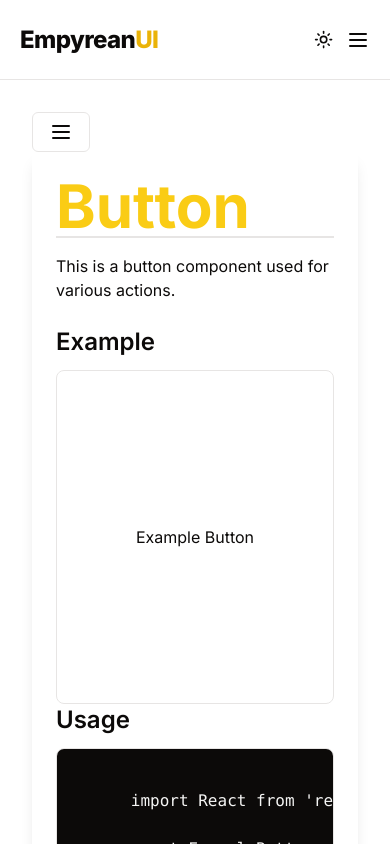
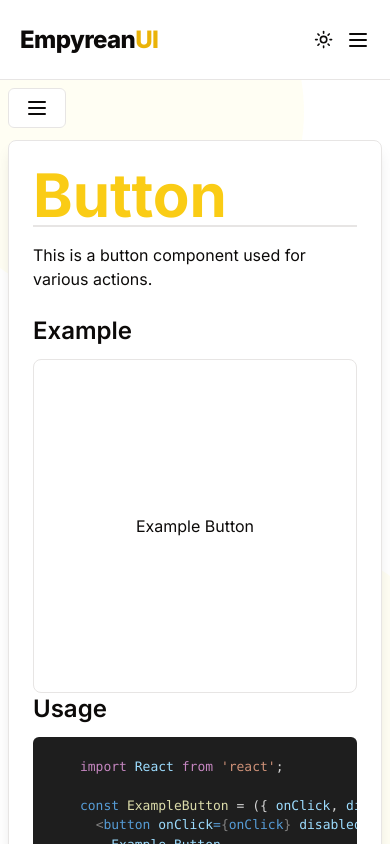
Before and after one commit to balajiudayagiri/empyreanui-core, a Next.js app: page /core in a window 390 px wide. Built offline with nearby package versions, Linux system fonts and the light colour scheme.

Commit message:
updated mobile responsive ness

```diff
--- a/package.json
+++ b/package.json
@@ -20,6 +20,7 @@
     "next-themes": "^0.3.0",
     "react": "^18",
     "react-dom": "^18",
+    "react-syntax-highlighter": "^15.5.0",
     "tailwind-merge": "^2.3.0",
     "tailwindcss-animate": "^1.0.7"
   },
@@ -27,6 +28,7 @@
     "@types/node": "^20",
     "@types/react": "^18",
     "@types/react-dom": "^18",
+    "@types/react-syntax-highlighter": "^15.5.13",
     "eslint": "^8",
     "eslint-config-next": "14.2.3",
     "postcss": "^8",
--- a/src/app/Header.tsx
+++ b/src/app/Header.tsx
@@ -12,7 +12,7 @@ import {
 
 function Header() {
   return (
-    <header className="h-20 border-b flex items-center px-5 md:px-9 justify-between">
+    <header className="h-20 border-b flex items-center px-5 md:px-9 justify-between bg-background">
       <Link href="/">
         <h1 className="text-2xl font-extrabold leading-tight tracking-tight">
           Empyrean<span className="text-yellow-500">UI</span>
--- a/src/app/core/ComponentRenderer.tsx
+++ b/src/app/core/ComponentRenderer.tsx
@@ -10,6 +10,9 @@ import {
 } from "empyreanui/components/ui/sheet";
 import { Button } from "empyreanui/components/ui/button";
 import { Menu } from "lucide-react";
+
+import { Prism as SyntaxHighlighter } from "react-syntax-highlighter";
+import { vscDarkPlus } from "react-syntax-highlighter/dist/esm/styles/prism";
 
 export interface ComponentDoc {
   title: string;
@@ -72,7 +75,7 @@ const ComponentRenderer: React.FC<ComponentRendererProps> = ({
   return (
     <div className="flex h-full">
       {/* Desktop Sidebar */}
-      <aside className="hidden lg:block w-1/5 p-6 shadow-lg border-r overflow-y-auto">
+      <aside className="hidden lg:block w-1/5 p-6 shadow-lg border-r overflow-y-auto bg-background/80">
         <h2 className="text-2xl font-bold mb-6">Components</h2>
         <ul>
           {components.map((component) => (
@@ -94,11 +97,9 @@ const ComponentRenderer: React.FC<ComponentRendererProps> = ({
           ))}
         </ul>
       </aside>
-
-      {/* Mobile Sidebar */}
-
-      <main className="flex-grow p-8 overflow-y-auto">
-        <div className="lg:hidden">
+      <main className="md:w-4/5 w-full md:p-8 p-2 overflow-y-auto">
+        {/* Mobile Sidebar */}
+        <div className="lg:hidden mb-3">
           <Sheet>
             <SheetTrigger asChild>
               <Button variant="outline" className="">
@@ -132,7 +133,7 @@ const ComponentRenderer: React.FC<ComponentRendererProps> = ({
           </Sheet>
         </div>
         {selectedComponent ? (
-          <div className="p-6 rounded-lg shadow-lg">
+          <div className="p-6 rounded-lg shadow-lg bg-background border">
             <h1 className="text-6xl font-bold mb-4 text-primary border-b-2">
               {selectedComponent.title}
             </h1>
@@ -145,9 +146,15 @@ const ComponentRenderer: React.FC<ComponentRendererProps> = ({
               )}
             </div>
             <h2 className="text-2xl font-semibold mb-3">Usage</h2>
-            <pre className="p-4 border rounded-lg bg-foreground text-muted overflow-x-auto mb-6">
-              <code>{selectedComponent.usage}</code>
-            </pre>
+            <SyntaxHighlighter
+              language="jsx"
+              style={vscDarkPlus}
+              customStyle={{
+                padding: 0,
+                borderRadius: 6,
+              }}>
+              {selectedComponent.usage}
+            </SyntaxHighlighter>
             <h2 className="text-2xl font-semibold mb-3">Props</h2>
             <div className="overflow-y-auto w-full">
               <table className="w-full mb-6 border shadow-sm ">
--- a/src/app/core/RenderComponent.tsx
+++ b/src/app/core/RenderComponent.tsx
@@ -9,12 +9,10 @@ function RenderComponent() {
   const component = searchParams.get("component");
 
   return (
-    <div className="h-[calc(100vh-80px)]">
-      <ComponentRenderer
-        components={components}
-        initialComponentPath={component as string}
-      />
-    </div>
+    <ComponentRenderer
+      components={components}
+      initialComponentPath={component as string}
+    />
   );
 }
 
--- a/src/app/core/componentData.tsx
+++ b/src/app/core/componentData.tsx
@@ -357,7 +357,7 @@ export const components: ComponentDoc[] = [
     ),
     usage: `
     import React from 'react';
-    import { ScrollAnimationWrapper } from './ScrollAnimationWrapper';
+    import { ScrollAnimationWrapper } from '@empyreanui/core';
 
     const Example = () => (
       <ScrollAnimationWrapper animationClass="fadeInUp" element="section">
--- a/src/app/globals.css
+++ b/src/app/globals.css
@@ -58,3 +58,7 @@
     @apply bg-background text-foreground;
   }
 }
+
+* {
+  scrollbar-width: thin;
+}
--- a/src/app/layout.tsx
+++ b/src/app/layout.tsx
@@ -3,6 +3,7 @@ import { Inter } from "next/font/google";
 import "./globals.css";
 import { ThemeProvider } from "empyreanui/components/ui/theme-provider";
 import Header from "./Header";
+import { cn } from "empyreanui/lib/utils";
 
 const inter = Inter({ subsets: ["latin"] });
 
@@ -18,7 +19,11 @@ export default function RootLayout({
 }>) {
   return (
     <html lang="en">
-      <body className={inter.className}>
+      <body className={cn(inter.className, "relative")}>
+        <div className="absolute inset-0 z-[-1] overflow-hidden">
+          <div className="absolute w-96 h-96 bg-yellow-200 opacity-10 rounded-full -top-20 -left-20 transform rotate-45"></div>
+          <div className="absolute w-96 h-96 bg-yellow-200 opacity-10 rounded-full -bottom-20 -right-20 transform rotate-45"></div>
+        </div>
         <ThemeProvider
           attribute="class"
           defaultTheme="system"
--- a/src/app/page.tsx
+++ b/src/app/page.tsx
@@ -4,22 +4,18 @@ import CopyableCode from "./CopyableCode";
 
 export default function Home() {
   return (
-    <main className="relative h-[calc(100vh-80px)] flex items-center justify-center overflow-hidden p-8 md:p-24">
-      <div className="absolute inset-0 z-0 overflow-hidden">
-        <div className="absolute w-96 h-96 bg-yellow-200 opacity-10 rounded-full -top-20 -left-20 transform rotate-45"></div>
-        <div className="absolute w-96 h-96 bg-yellow-200 opacity-10 rounded-full -bottom-20 -right-20 transform rotate-45"></div>
-      </div>
-      <div className="relative z-10 flex flex-col md:flex-row items-center md:items-start text-center md:text-left space-y-10 md:space-y-0 md:space-x-10">
-        <div className="max-w-md md:max-w-xl space-y-6">
-          <h1 className="text-5xl md:text-7xl font-extrabold leading-tight tracking-tight">
+    <main className="relative h-[calc(100dvh-80px)] flex items-center justify-center overflow-y-auto p-8 md:p-24">
+      <div className="h-full max-w-md md:max-w-xl space-y-6 flex items-center">
+        <div>
+          <h1 className="text-5xl md:text-7xl font-extrabold leading-tight tracking-tight mb-5">
             Empyrean<span className="text-yellow-500">UI</span>
           </h1>
-          <p className="text-lg md:text-xl font-medium">
+          <p className="text-lg md:text-xl font-medium mb-5">
             EmpyreanUI is a robust UI library offering a range of components,
             hooks, and animating wrappers to streamline development and ensure
             consistent, high-quality user interfaces.
           </p>
-          <div className="flex flex-col md:flex-row gap-4 md:gap-6 items-center">
+          <div className="flex flex-col md:flex-row gap-4 md:gap-6mb-5">
             <Link href="/core">
               <Button className="bg-yellow-500 text-gray-800 px-5 py-3 md:px-7 md:py-4 text-lg rounded-md font-semibold hover:bg-yellow-600 hover:scale-105 transition-all duration-200 h-full">
                 Explore Components
@@ -27,7 +23,8 @@ export default function Home() {
             </Link>
           </div>
         </div>
-        <div className="relative w-full md:w-1/2 flex items-center justify-center mt-10 md:mt-0">
+      </div>
+      <div className="hidden md:flex h-full relative w-full md:w-1/2  items-center justify-center mt-10 md:mt-0">
         <img
           src="/path-to-your-image.png"
           alt="EmpyreanUI Preview"
@@ -36,7 +33,6 @@ export default function Home() {
         <div className="absolute -top-10 -right-10 w-32 h-32 bg-yellow-400 rounded-full opacity-20 blur-xl"></div>
         <div className="absolute -bottom-10 -left-10 w-32 h-32 bg-yellow-400 rounded-full opacity-20 blur-xl"></div>
       </div>
-      </div>
     </main>
   );
 }
```
Also changed, not shown: 1 other file (tests, documents, lock files or other folders). Lines whose indentation alone changed are shown as unchanged.
